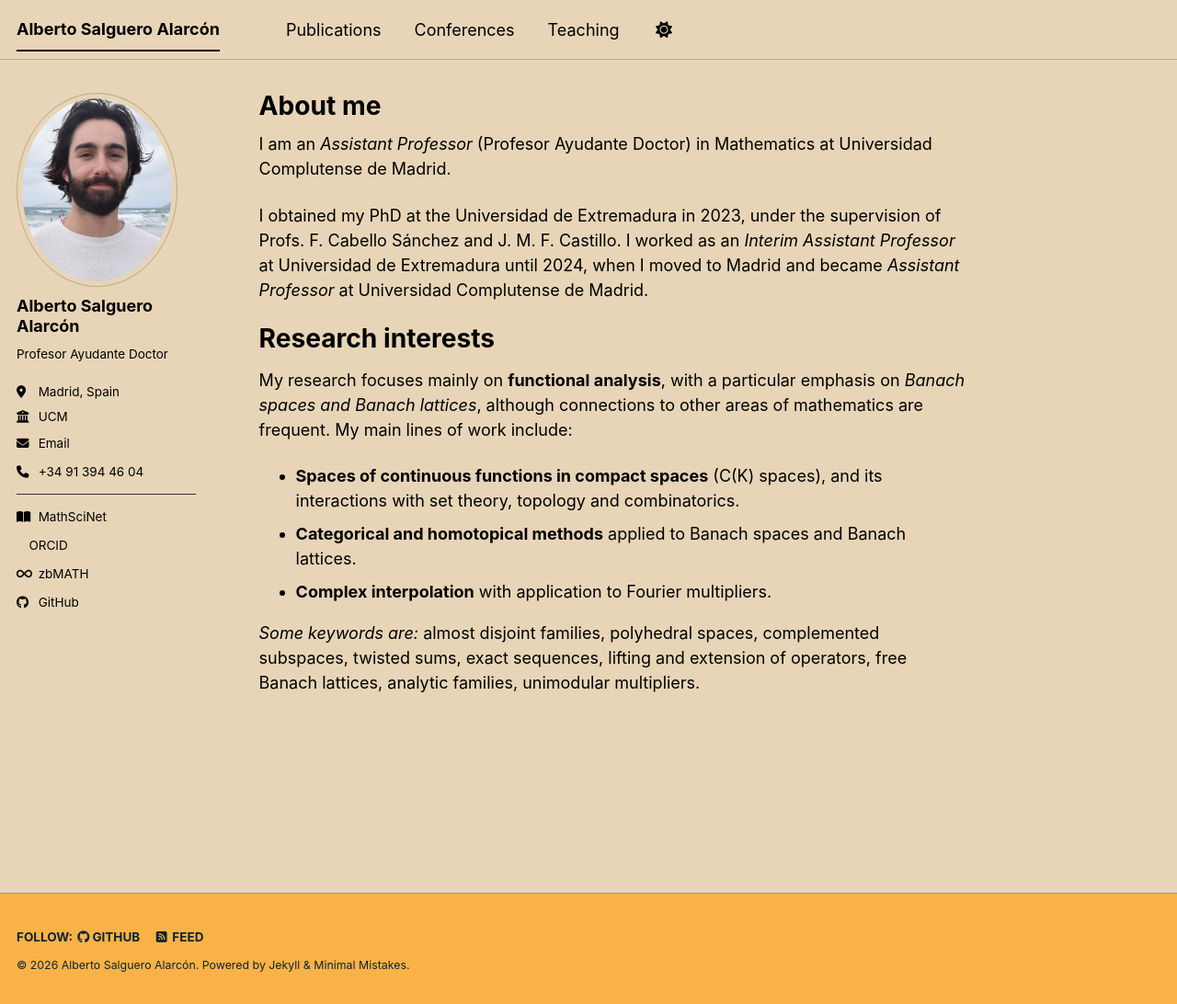
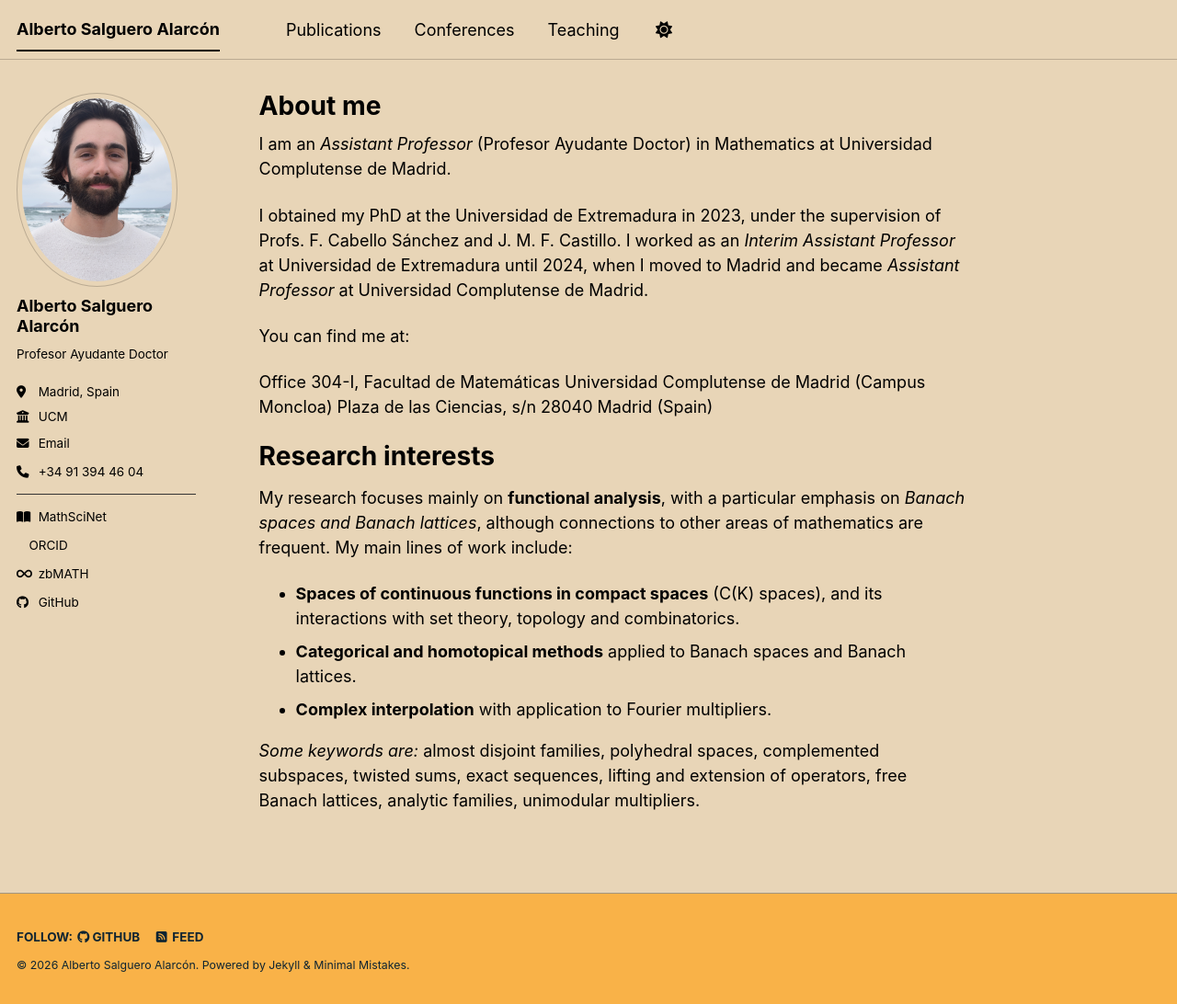
Before and after one commit to salgueroalarcon/salgueroalarcon.github.io, a Jekyll site: the page built from _pages/about.md, in a window 1280 px wide and 1092 px high. Shown: the whole window at 92% size. Built offline with Jekyll 4.4.1, drawn with Linux system fonts in a browser that asks for light colours; a style sheet for code colours, icons or effects is not loaded.

Commit message:
Update about.md with office location details
Added office location and contact information to the about page.

```diff
--- a/_pages/about.md
+++ b/_pages/about.md
@@ -11,6 +11,13 @@ I am an _Assistant Professor_ (Profesor Ayudante Doctor) in Mathematics at Unive
 
 I obtained my PhD at the Universidad de Extremadura in 2023, under the supervision of Profs. F. Cabello Sánchez and J. M. F. Castillo.  I worked as an _Interim Assistant Professor_ at Universidad de Extremadura until 2024, when I moved to Madrid and became _Assistant Professor_ at Universidad Complutense de Madrid.
 
+You can find me at:
+
+Office 304-I, Facultad de Matemáticas
+Universidad Complutense de Madrid (Campus Moncloa)
+Plaza de las Ciencias, s/n
+28040 Madrid (Spain)
+
 Research interests
 ======
 
```
